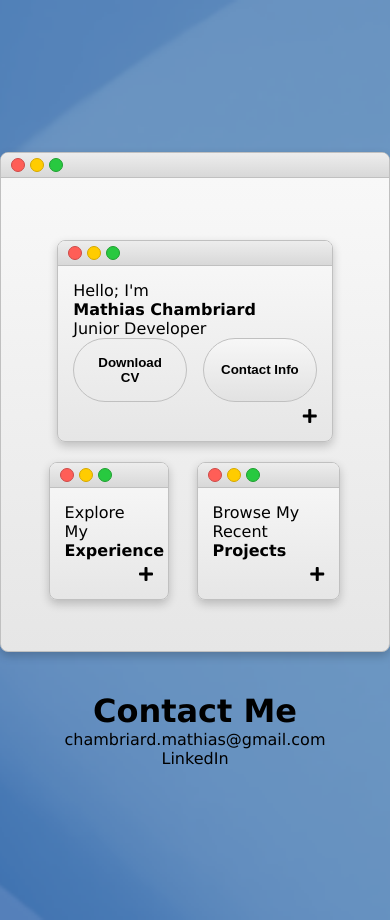
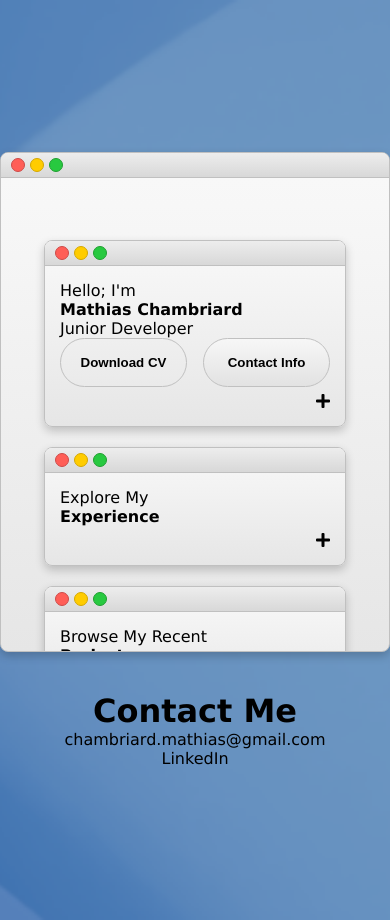
Before and after one commit to Trapo6x7/portfoliofinal, a PHP site: page / in a window 390 px wide. Run offline with PHP 8.4, Linux system fonts and the light colour scheme; some libraries are stand-ins or nearby versions.

Commit message:
FIXED : RESPONSIVE

```diff
--- a/index.html
+++ b/index.html
@@ -145,7 +145,7 @@
                   </div>
                 </div>
               </div>
-              <div class="flex">
+              <div id="section2" class="flex">
                 <div class="flex-col">
                   <article id="toggleDiv3" class="window">
                     <div class="title-bar">
@@ -156,7 +156,7 @@
                       </div>
                       <span></span>
                     </div>
-                    <div class="content flex-col">
+                    <div  class="content flex-col">
                       <p class="section__text__p1">Explore My</p>
                       <h1 class="title">Experience</h1>
                       <p class="voirplus"><i class="fas fa-plus"></i></p>
@@ -347,7 +347,7 @@
                   </div>
                 </div>
 
-                <div class="flex-col">
+                <div  class="flex-col">
                   <article id="toggleDiv4" class="window">
                     <div class="title-bar">
                       <div class="buttons">
--- a/mediaqueries.css
+++ b/mediaqueries.css
@@ -1,4 +1,4 @@
-@media screen and (max-width: 900px) {
+@media screen and (max-width: 1250px) {
   .window2 {
     display: block;
     width: auto;
@@ -8,7 +8,7 @@
   }
   .window {
     width: 90%;
-    max-width: 400px; /* Pour éviter que ça soit trop large */
+    min-width: 300px; /* Pour éviter que ça soit trop large */
     position: static; /* Enlève tout positionnement */
     transform: none;
     opacity: 1;
@@ -17,6 +17,10 @@
   .window__title-bar {
     cursor: default; /* Désactive les interactions */
   }
+#section2{
+  display: flex;
+  flex-direction: column;
+}
 
   #flexprojects, #about, #experience{
 flex-direction: column;
--- a/script.js
+++ b/script.js
@@ -55,8 +55,6 @@ function toggleDiv(divKey) {
     divs[key].classList.toggle("hide");
   });
 
-  // Mise à jour des classes pour les éléments globaux
-  center1.classList.toggle("justify-center");
 
   // Mise à jour des icônes avec GSAP
   gsap.to(plusIcons, {
```
